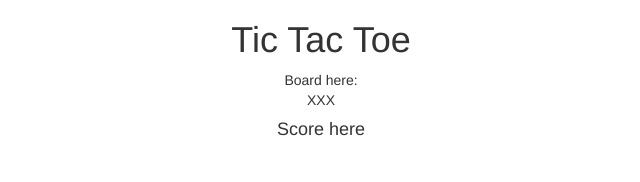
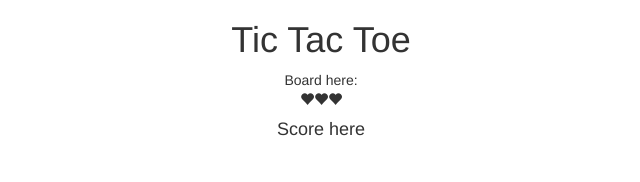
Before and after one commit to goformarty/Angular-tic-tac-toe, an Angular app: page / in a window 1280 px wide. Shown: the top 182 px of the page, without its empty margins (319-959 px from the left). Built offline with nearby package versions, Linux system fonts and the light colour scheme.

Commit message:
class and click binding

```diff
--- a/src/app/app.component.ts
+++ b/src/app/app.component.ts
@@ -8,6 +8,7 @@ import { Component, OnInit } from '@angular/core';
 export class AppComponent {
   title = 'Tic Tac Toe';
 
+
  //  onInit(){
  //    this.startNewGame();
  //  }
--- a/src/app/tile/tile.component.html
+++ b/src/app/tile/tile.component.html
@@ -1,7 +1,5 @@
-<!-- <span
-  class="glyphicon"
-  [class.glyphicon-remove]="isX"
-  [class.glyphicon-ok]="!isX"
-  (click)="onClick()"
-  ></span> -->
-<span class="marker">X</span>
+<span class="glyphicon glyphicon-heart"
+[class.highlighted]="isActive"
+(click)="onClick()">
+
+</span>
```
